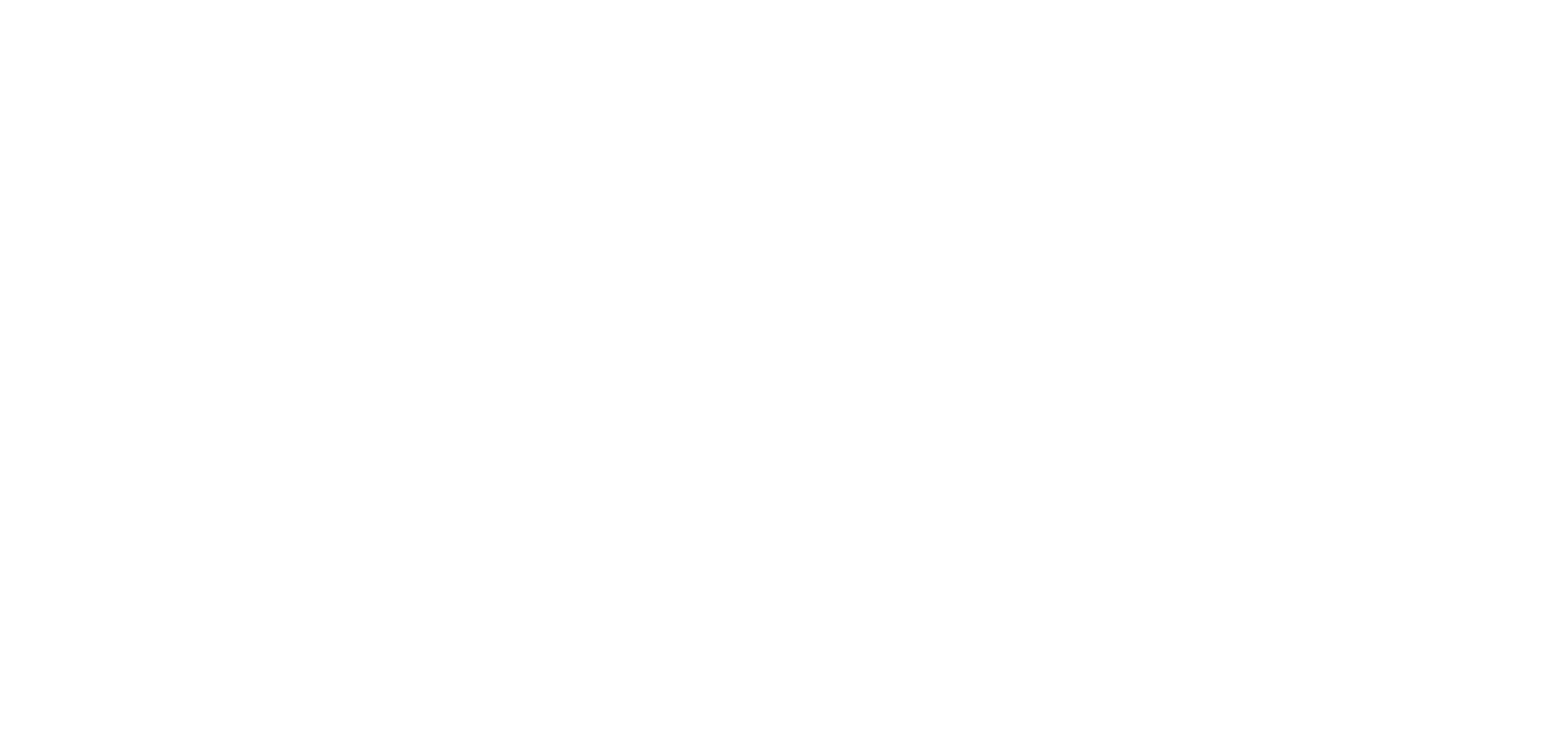
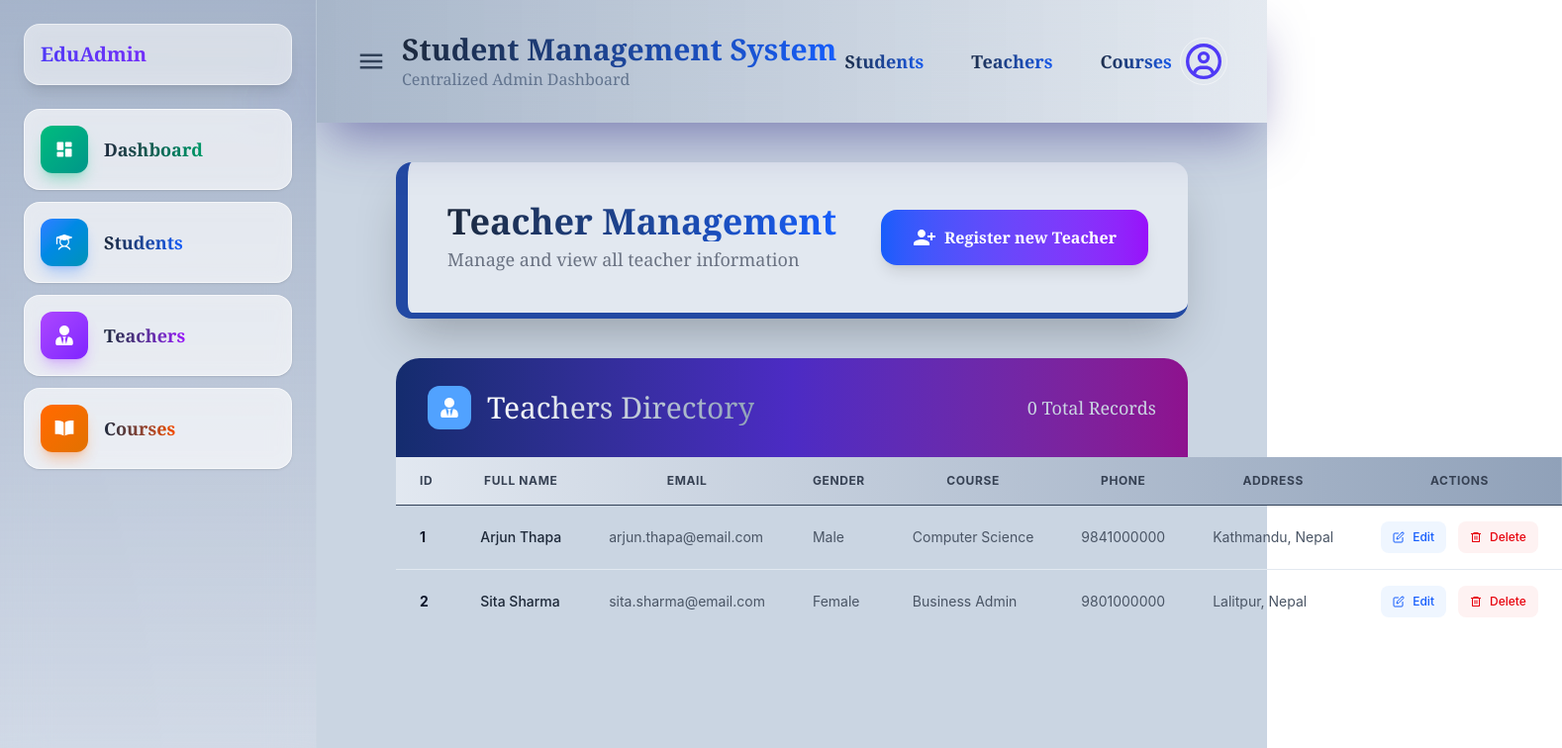
Before and after one commit to Aashishh05/Student-Management-System, a React app in the folder Frontend/: page /Teacher in a window 1280 px wide. Before the commit this address had no page. Shown: the top 756 px of the page at 99% size, 1578 px wide, since content can reach past the window. Built offline with nearby package versions, Linux system fonts and the light colour scheme; the HTML template or start-up script is replaced by a standard one.

Commit message:
Teachers layout completed

```diff
--- a/Frontend/src/app.jsx
+++ b/Frontend/src/app.jsx
@@ -6,6 +6,7 @@
 import CoursesForm from './pages/CoursesForm'
 import Dashboard from './pages/Dashboard'
 import Student from './pages/Student'
+import Teacher from './pages/Teacher'
 
 const App = () => {
   return (
@@ -19,6 +20,7 @@
         <Route path='/CoursesForm' element={<CoursesForm />} />
         <Route path='/Dashboard' element={<Dashboard />} />
         <Route path='/Student' element={<Student />} />
+        <Route path='/Teacher' element={<Teacher />} />
       </Routes>
     </div>
   )
--- a/Frontend/src/component/Sidebar.jsx
+++ b/Frontend/src/component/Sidebar.jsx
@@ -47,7 +47,7 @@
           </div>
         </div>
 
-        <div className="group relative p-4 bg-white/70 backdrop-blur-sm rounded-2xl border border-white/60 shadow-sm hover:shadow-xl hover:shadow-purple-500/20 hover:border-purple-200/50 hover:bg-gradient-to-r hover:from-purple-50 hover:to-violet-50 transition-all duration-300 cursor-pointer overflow-hidden whitespace-nowrap">
+        <div className="group relative p-4 bg-white/70 backdrop-blur-sm rounded-2xl border border-white/60 shadow-sm hover:shadow-xl hover:shadow-purple-500/20 hover:border-purple-200/50 hover:bg-gradient-to-r hover:from-purple-50 hover:to-violet-50 transition-all duration-300 cursor-pointer overflow-hidden whitespace-nowrap" onClick={() => nav(`/Teacher`)}>
           <div className="absolute inset-0 bg-gradient-to-r from-purple-400/10 to-violet-400/10 opacity-0 group-hover:opacity-100 blur-sm transition-all duration-500 rounded-2xl -z-10" />
           <div className="flex items-center space-x-4">
             <div className="w-12 h-12 bg-gradient-to-br from-purple-500 to-violet-600 rounded-xl flex items-center justify-center shadow-lg shadow-purple-500/30 group-hover:rotate-3 group-hover:scale-105 transition-all duration-300 text-white shrink-0">
--- /dev/null
+++ b/Frontend/src/pages/Teacher.jsx
@@ -0,0 +1,185 @@
+import React, { useState } from "react";
+import { MdPersonAddAlt1 } from "react-icons/md";
+import { useNavigate } from "react-router-dom";
+import Sidebar from "../component/Sidebar";
+import Header from "../component/Header";
+import { FiEdit } from "react-icons/fi";
+import { RiDeleteBin6Line } from "react-icons/ri";
+import { FaUserTie } from "react-icons/fa";
+
+const Teacher = () => {
+  const [isOpen, setIsOpen] = useState(true);
+  const nav = useNavigate();
+
+  return (
+    <div className="flex min-h-screen bg-slate-300">
+      <div
+        className={`${
+          isOpen ? "w-80" : "w-0"
+        } transition-all duration-300 ease-in-out shrink-0 overflow-hidden md:relative absolute z-50 h-full`}
+      >
+        <Sidebar isOpen={isOpen} />
+      </div>
+
+      <div className="flex-1 flex flex-col min-w-0">
+        <Header toggleSidebar={() => setIsOpen(!isOpen)} />
+
+        <main className="p-4 md:p-10 space-y-6 md:space-y-10">
+          <div className="px-1 md:px-6 lg:px-10">
+            <div className="flex flex-col md:flex-row items-start md:items-center justify-between p-8 md:p-10 rounded-2xl bg-slate-200 shadow-2xl border-l-[12px] border-b-[6px] border-[#2249A3] gap-6">
+              <div className="flex flex-col font-serif">
+                <h1 className="text-3xl md:text-4xl font-bold bg-gradient-to-r from-slate-800 to-blue-600 bg-clip-text text-transparent">
+                  Teacher Management
+                </h1>
+                <p className="text-gray-500 mt-1 text-base md:text-lg">
+                  Manage and view all teacher information
+                </p>
+              </div>
+
+              <div className="w-full md:w-auto">
+                <button
+                  className="w-full cursor-pointer flex items-center justify-center gap-2 font-serif font-bold px-8 py-4
+                  bg-gradient-to-r from-blue-600 to-purple-600 text-white rounded-2xl
+                  hover:from-blue-700 hover:to-purple-700 focus:outline-none
+                  transition-all duration-300 transform hover:scale-105 shadow-lg active:scale-95"
+                  onClick={() => nav(`/Form`)}
+                >
+                  <MdPersonAddAlt1 className="text-2xl" />
+                  <span className="whitespace-nowrap">
+                    Register new Teacher
+                  </span>
+                </button>
+              </div>
+            </div>
+
+            <div className="table-fixed mt-10">
+              <div className="w-full overflow-hidden rounded-t-3xl">
+                <div className="bg-gradient-to-r from-[#142C6E] via-[#4C2BC4] to-[#8E118E] px-8 py-7 flex items-center justify-between font-serif">
+                  <div className="flex items-center gap-4">
+                    <div className="bg-blue-400 p-3 rounded-xl">
+                      <FaUserTie className="text-white text-xl" />
+                    </div>
+
+                    <h1 className="text-3xl bg-gradient-to-r from-white to-slate-400  bg-clip-text text-transparent ">
+                      Teachers Directory
+                    </h1>
+                  </div>
+
+                  <h2 className="text-slate-300 text-lg font-medium">
+                    0 Total Records
+                  </h2>
+                </div>
+              </div>
+              <table className="min-w-full">
+                <thead>
+                  <tr className="bg-gradient-to-r from-slate-200 to-slate-400 border-b border-slate-700 ">
+                    <th className="px-6 py-4 text-center text-xs font-bold text-gray-700 uppercase tracking-wider">
+                      ID
+                    </th>
+                    <th className="px-6 py-4 text-center text-xs font-bold text-gray-700 uppercase tracking-wider">
+                      Full Name
+                    </th>
+                    <th className="px-6 py-4 text-center text-xs font-bold text-gray-700 uppercase tracking-wider">
+                      Email
+                    </th>
+                    <th className="px-6 py-4 text-center text-xs font-bold text-gray-700 uppercase tracking-wider">
+                      Gender
+                    </th>
+                    <th className="px-6 py-4 text-center text-xs font-bold text-gray-700 uppercase tracking-wider">
+                      Course
+                    </th>
+
+                    <th className="px-6 py-4 text-center text-xs font-bold text-gray-700 uppercase tracking-wider">
+                      Phone
+                    </th>
+                    <th className="px-6 py-4 text-center text-xs font-bold text-gray-700 uppercase tracking-wider">
+                      Address
+                    </th>
+
+                    <th className="px-6 py-4 text-center text-xs font-bold text-gray-700 uppercase tracking-wider">
+                      Actions
+                    </th>
+                  </tr>
+                </thead>
+
+                <tbody className="divide-y divide-slate-200">
+                  <tr className="hover:bg-sky-100/50 transition-all duration-300 ">
+                    <td className="px-6 py-4 whitespace-nowrap text-sm font-bold text-slate-900">
+                      1
+                    </td>
+                    <td className="px-6 py-4 whitespace-nowrap text-sm font-medium text-gray-800">
+                      Arjun Thapa
+                    </td>
+                    <td className="px-6 py-4 whitespace-nowrap text-sm text-gray-600">
+                      arjun.thapa@email.com
+                    </td>
+                    <td className="px-6 py-4 whitespace-nowrap text-sm text-gray-600">
+                      Male
+                    </td>
+                    <td className="px-6 py-4 whitespace-nowrap text-sm text-gray-600">
+                      Computer Science
+                    </td>
+                    <td className="px-6 py-4 whitespace-nowrap text-sm text-gray-600">
+                      9841000000
+                    </td>
+                    <td className="px-6 py-4 whitespace-nowrap text-sm text-gray-600">
+                      Kathmandu, Nepal
+                    </td>
+
+                    <td className="px-6 py-4 whitespace-nowrap text-sm font-medium">
+                      <div className="flex items-center gap-3">
+                        <button className="flex gap-2  items-center px-3 py-2 text-xs font-medium text-blue-600 bg-blue-50 hover:bg-blue-100 rounded-lg transition-all duration-200 hover:scale-105 ">
+                          <FiEdit className="" /> <span>Edit</span>
+                        </button>
+                        <button className="flex gap-2 items-center px-3 py-2 text-xs font-medium text-red-600 bg-red-50 hover:bg-red-100 rounded-lg transition-all duration-200 hover:scale-105 ">
+                          <RiDeleteBin6Line /> <span>Delete</span>
+                        </button>
+                      </div>
+                    </td>
+                  </tr>
+
+                  <tr className="hover:bg-sky-100/50 transition-all duration-300">
+                    <td className="px-6 py-4 whitespace-nowrap text-sm font-bold text-slate-900">
+                      2
+                    </td>
+                    <td className="px-6 py-4 whitespace-nowrap text-sm font-medium text-gray-800">
+                      Sita Sharma
+                    </td>
+                    <td className="px-6 py-4 whitespace-nowrap text-sm text-gray-600">
+                      sita.sharma@email.com
+                    </td>
+                    <td className="px-6 py-4 whitespace-nowrap text-sm text-gray-600">
+                      Female
+                    </td>
+                    <td className="px-6 py-4 whitespace-nowrap text-sm text-gray-600">
+                      Business Admin
+                    </td>
+                    <td className="px-6 py-4 whitespace-nowrap text-sm text-gray-600">
+                      9801000000
+                    </td>
+                    <td className="px-6 py-4 whitespace-nowrap text-sm text-gray-600">
+                      Lalitpur, Nepal
+                    </td>
+
+                    <td className="px-6 py-4 whitespace-nowrap text-sm font-medium">
+                      <div className="flex items-center gap-3">
+                        <button className="flex gap-2 items-center px-3 py-2 text-xs font-medium text-blue-600 bg-blue-50 hover:bg-blue-100 rounded-lg transition-all duration-200 hover:scale-105">
+                          <FiEdit /> <span>Edit</span>
+                        </button>
+                        <button className="flex gap-2 items-center px-3 py-2 text-xs font-medium text-red-600 bg-red-50 hover:bg-red-100 rounded-lg transition-all duration-200 hover:scale-105">
+                          <RiDeleteBin6Line /> <span>Delete</span>
+                        </button>
+                      </div>
+                    </td>
+                  </tr>
+                </tbody>
+              </table>
+            </div>
+          </div>
+        </main>
+      </div>
+    </div>
+  );
+};
+
+export default Teacher;
```
